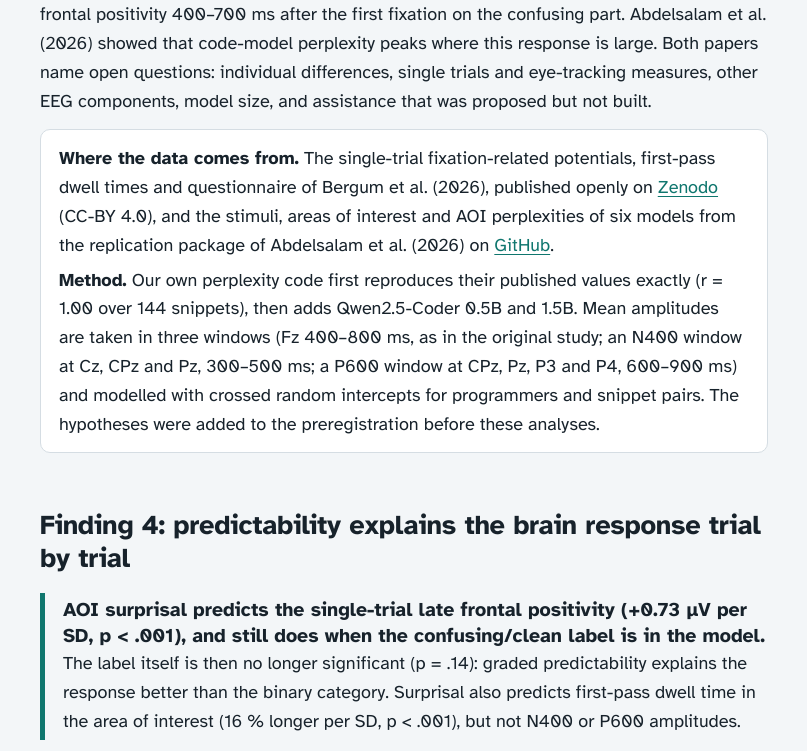
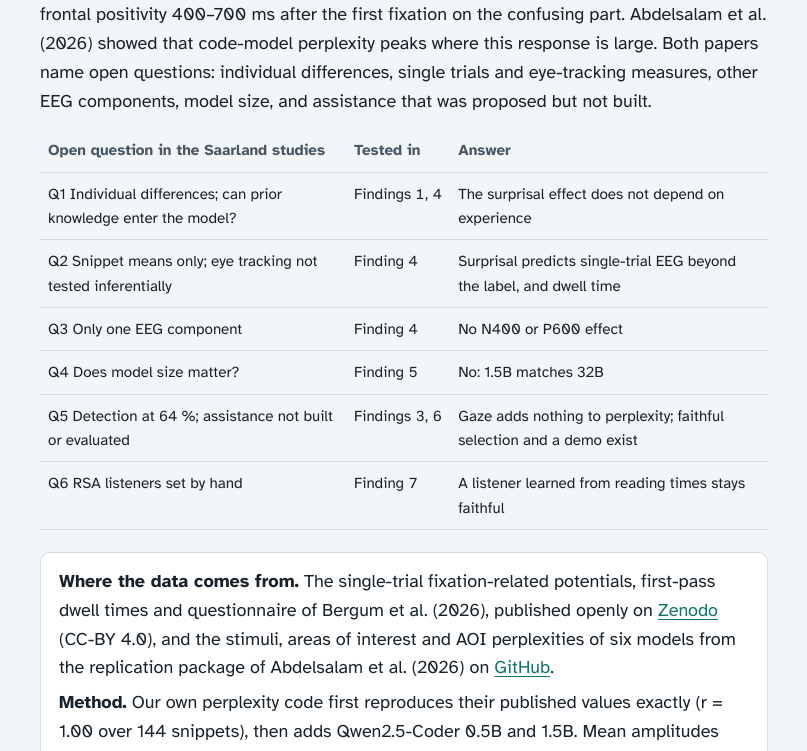
Before and after one commit to sayamrina/who-reads-this-code, a plain HTML site: page docs/index.html in a window 1280 px wide. Shown: the part 7768-8519 px from the top of the page, without its empty margins (236-1043 px from the left). Drawn offline with Linux system fonts and the light colour scheme.

Commit message:
Map each open question of the Saarland studies to the studies and findings that test it

```diff
--- a/docs/index.html
+++ b/docs/index.html
@@ -194,6 +194,17 @@ footer { max-width: 760px; margin: 0 auto; padding: 0 16px 48px; color: var(--mu
 
   <h2>Part B: open questions from the Saarland EEG studies</h2>
   <p>Two recent studies from Saarland University measured programmers’ brain responses to confusing code. Bergum et al. (2026) recorded EEG and eye tracking while 24 programmers read 72 pairs of short Java snippets with and without an <i>atom of confusion</i>, and found a late frontal positivity 400–700 ms after the first fixation on the confusing part. Abdelsalam et al. (2026) showed that code-model perplexity peaks where this response is large. Both papers name open questions: individual differences, single trials and eye-tracking measures, other EEG components, model size, and assistance that was proposed but not built.</p>
+  <table>
+    <thead><tr><th>Open question in the Saarland studies</th><th>Tested in</th><th>Answer</th></tr></thead>
+    <tbody>
+      <tr><td>Q1 Individual differences; can prior knowledge enter the model?</td><td class="num">Findings 1, 4</td><td>The surprisal effect does not depend on experience</td></tr>
+      <tr><td>Q2 Snippet means only; eye tracking not tested inferentially</td><td class="num">Finding 4</td><td>Surprisal predicts single-trial EEG beyond the label, and dwell time</td></tr>
+      <tr><td>Q3 Only one EEG component</td><td class="num">Finding 4</td><td>No N400 or P600 effect</td></tr>
+      <tr><td>Q4 Does model size matter?</td><td class="num">Finding 5</td><td>No: 1.5B matches 32B</td></tr>
+      <tr><td>Q5 Detection at 64 %; assistance not built or evaluated</td><td class="num">Findings 3, 6</td><td>Gaze adds nothing to perplexity; faithful selection and a demo exist</td></tr>
+      <tr><td>Q6 RSA listeners set by hand</td><td class="num">Finding 7</td><td>A listener learned from reading times stays faithful</td></tr>
+    </tbody>
+  </table>
   <div class="source-box">
     <p><b>Where the data comes from.</b> The single-trial fixation-related potentials, first-pass dwell times and questionnaire of Bergum et al. (2026), published openly on <a href="https://doi.org/10.5281/zenodo.14229848" target="_blank" rel="noopener">Zenodo</a> (CC-BY 4.0), and the stimuli, areas of interest and AOI perplexities of six models from the replication package of Abdelsalam et al. (2026) on <a href="https://github.com/brains-on-code/llm-perplexity-AoC" target="_blank" rel="noopener">GitHub</a>.</p>
     <p><b>Method.</b> Our own perplexity code first reproduces their published values exactly (r = 1.00 over 144 snippets), then adds Qwen2.5-Coder 0.5B and 1.5B. Mean amplitudes are taken in three windows (Fz 400–800 ms, as in the original study; an N400 window at Cz, CPz and Pz, 300–500 ms; a P600 window at CPz, Pz, P3 and P4, 600–900 ms) and modelled with crossed random intercepts for programmers and snippet pairs. The hypotheses were added to the preregistration before these analyses.</p>
```
Also changed, not shown: 1 other file.
